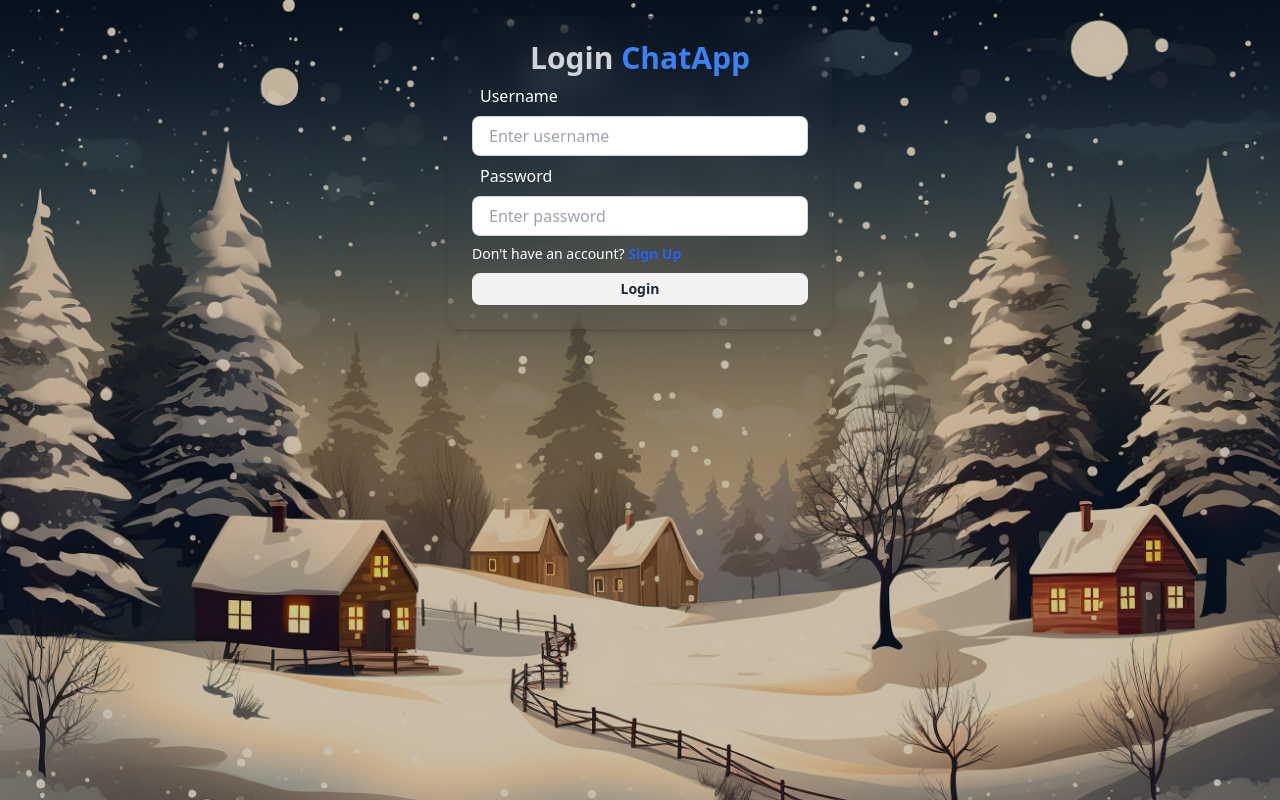
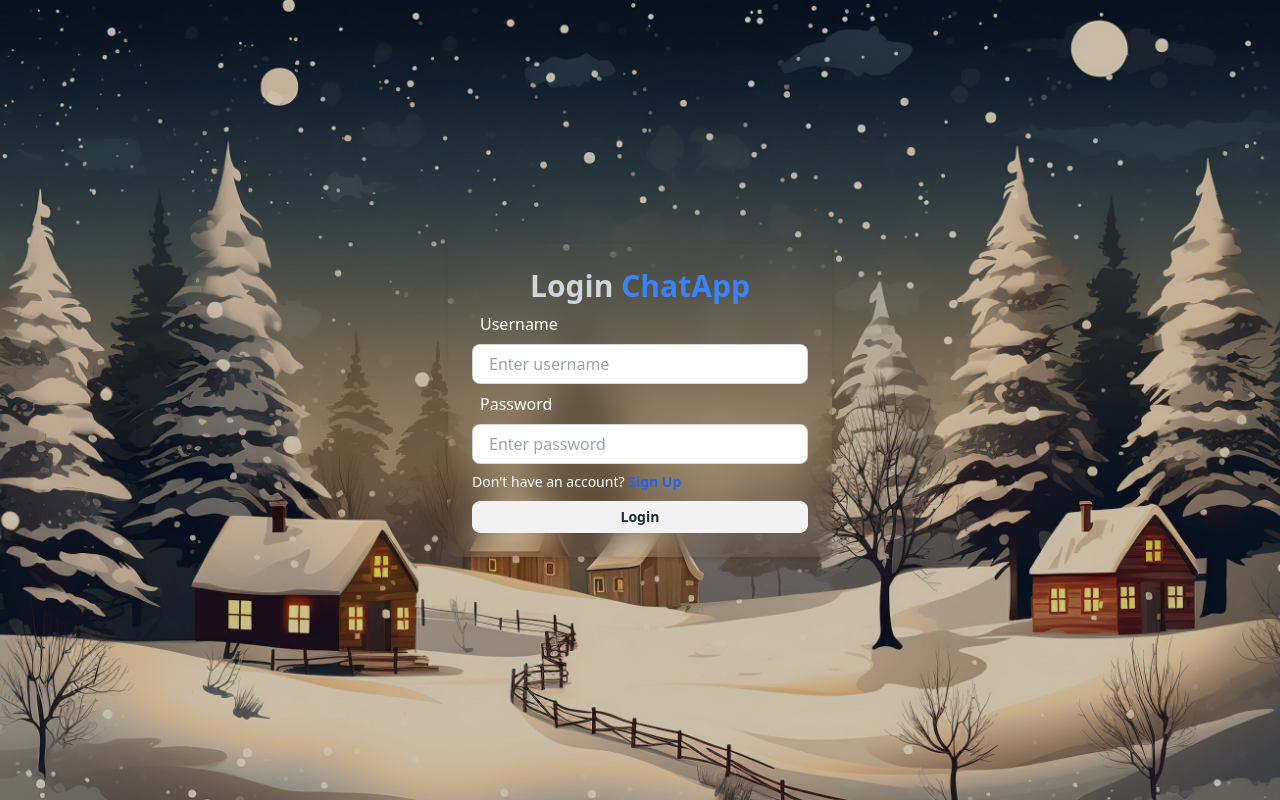
Before and after one commit to deepak-kr-patra/mern-chat-web-app, a React (Vite) app in the folder frontend/: page /login in a window 1280 px wide. Built offline with nearby package versions, Linux system fonts and the light colour scheme.

Commit message:
height adjustment-7

```diff
--- a/frontend/src/App.jsx
+++ b/frontend/src/App.jsx
@@ -15,7 +15,7 @@
   const { authUser } = useAuthContext();
 
   return (
-    <div className='p-4 h-screen flex items-start justify-center'>
+    <div className='p-4 h-screen flex items-center justify-center'>
       <Routes>
         <Route path="/" element={authUser ? <Home /> : <Navigate to={"/login"} />} />
         <Route path="login/*" element={authUser ? <Navigate to={"/"} /> : <Login />} />
```
